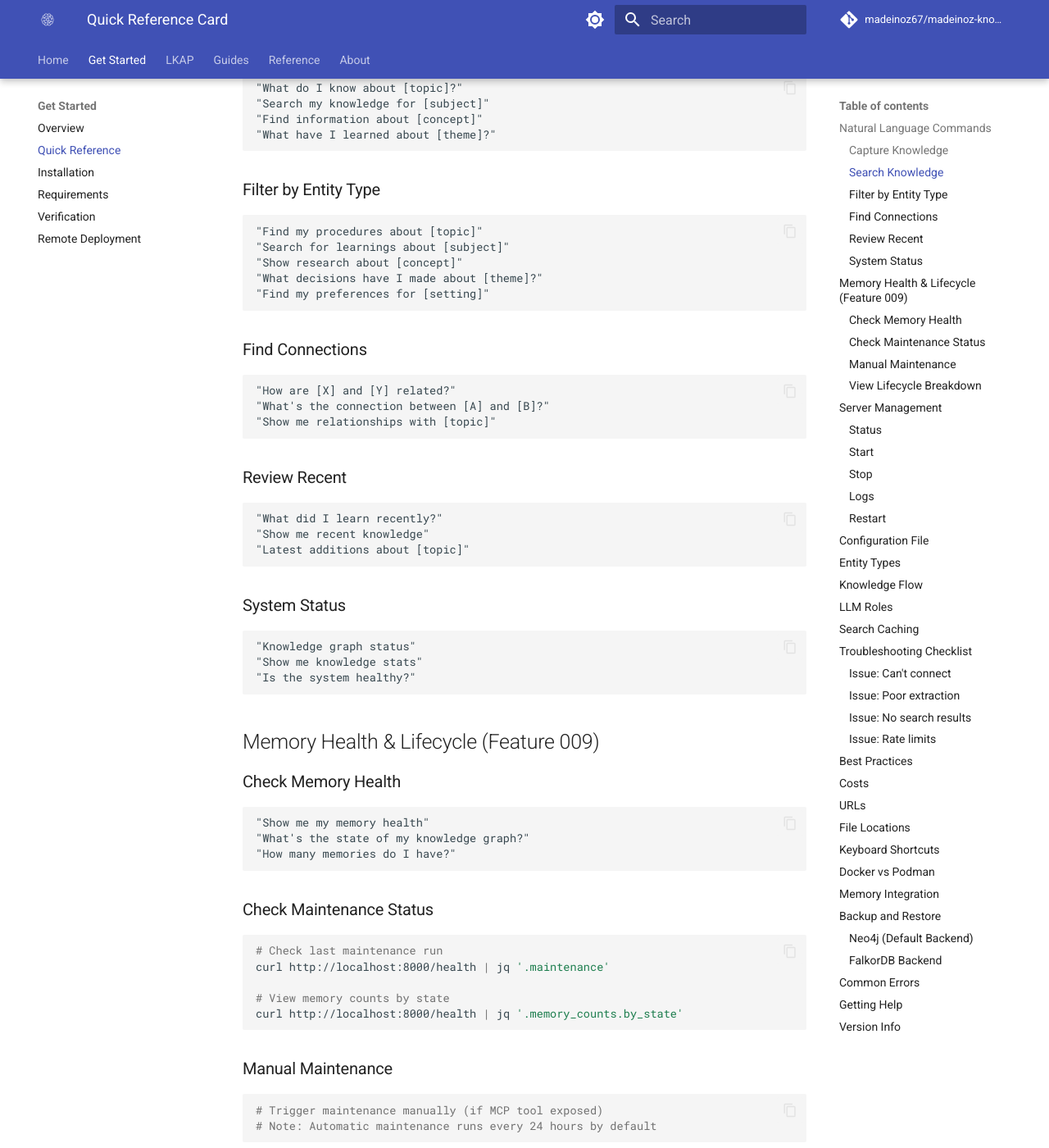
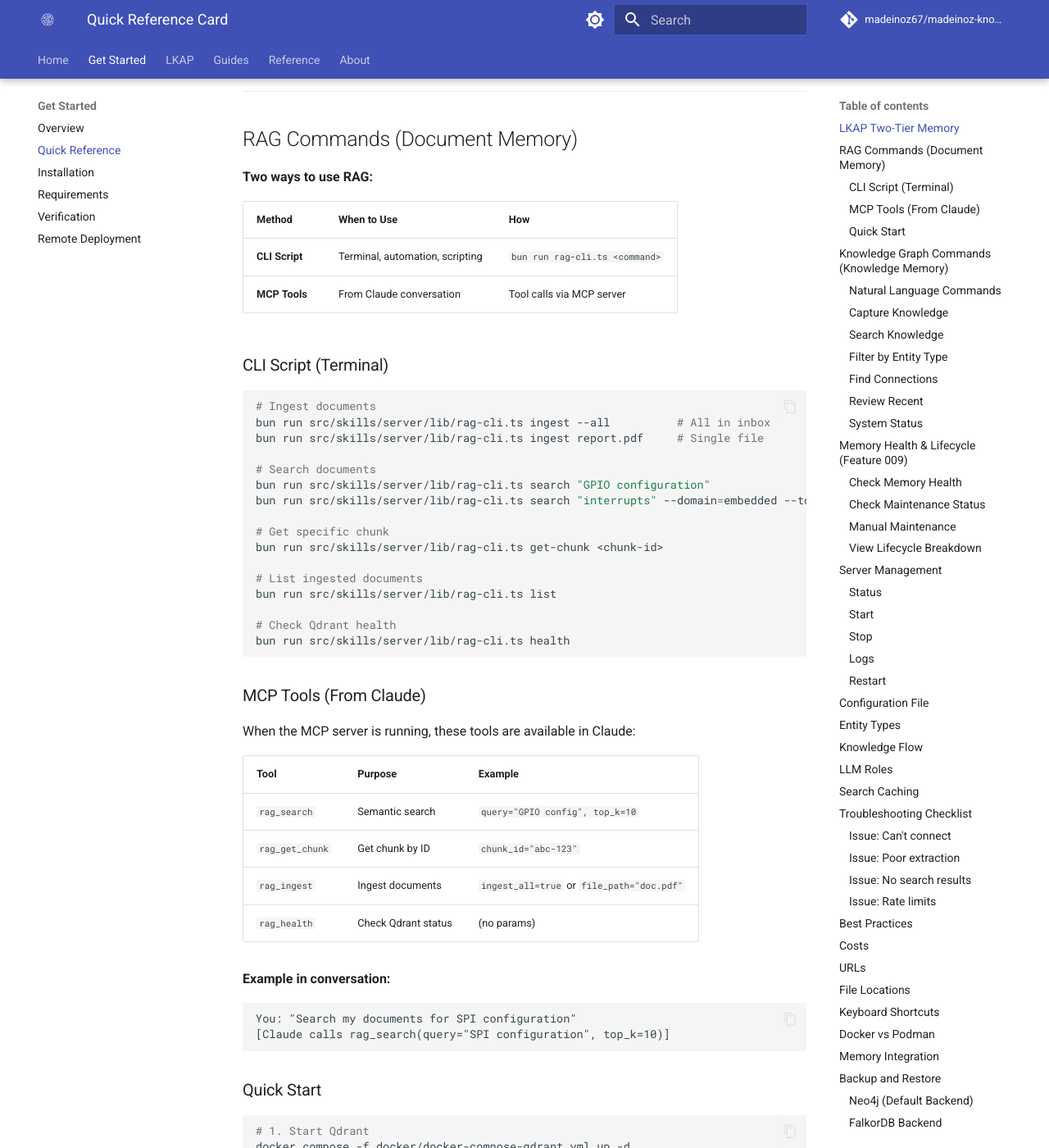
Before and after one commit to madeinoz67/madeinoz-knowledge-system, an MkDocs documentation site: the page built from docs/getting-started/quick-reference.md, in a window 1280 px wide and 1400 px high, scrolled down 478 px. Shown: the whole window at 82% size. Built offline with MkDocs 1.6.1 and Material for MkDocs 9.7.7, drawn with Linux system fonts in a browser that asks for light colours; comment, search, counter and statistics services are not loaded; some of the changed text lies outside the part shown.

Commit message:
docs(getting-started): clarify RAG CLI vs MCP tool usage
- Add clear table distinguishing CLI script vs MCP tools
- Update examples to show both methods with explicit commands
- Fix confusing pseudo-code syntax (rag.ingest -> actual CLI commands)
- Add quick start section with step-by-step workflow

Co-Authored-By: Claude Opus 4.6 <noreply@anthropic.com>

````diff
--- a/docs/getting-started/quick-reference.md
+++ b/docs/getting-started/quick-reference.md
@@ -7,11 +7,21 @@ description: "One-page reference guide for common commands and configurations in
 System: Madeinoz Knowledge System Quick Reference
 Purpose: One-page command and configuration reference for rapid context loading
 
+LKAP Two-Tier Memory:
+- Tier 1: Document Memory (RAG) - Qdrant vector search
+- Tier 2: Knowledge Memory (Graph) - Graphiti/Neo4j graph
+
 Natural Language Triggers:
 - Capture: "Remember that [knowledge]", "Store this: [information]"
 - Search: "What do I know about [topic]?", "Search my knowledge for [subject]"
 - Connections: "How are [X] and [Y] connected?"
 - Status: "Show knowledge graph status", "Check memory health"
+
+RAG Commands:
+- Drop documents in knowledge/inbox/
+- rag.ingest(ingestAll=true) to ingest
+- rag.search(query) for semantic search
+- rag.health() to check Qdrant
 
 CLI Commands (bun run):
 - start: Start all containers
@@ -25,8 +35,7 @@ CLI Commands (bun run):
 
 Health & Status:
 - curl http://localhost:8000/health | jq: Full system health
-- curl http://localhost:8000/health | jq '.maintenance': Maintenance status (Feature 009)
-- curl http://localhost:8000/health | jq '.memory_counts.by_state': Lifecycle distribution
+- curl http://localhost:6333/collections/lkap_documents: Qdrant status
 
 Metrics:
 - http://localhost:9091/metrics: Prometheus metrics (dev)
@@ -35,6 +44,7 @@ Metrics:
 Dashboards:
 - Grafana: http://localhost:3002 (dev) / http://localhost:3001 (prod)
 - Neo4j Browser: http://localhost:7474 (Neo4j backend only)
+- Qdrant Dashboard: http://localhost:6333/dashboard
 - FalkorDB UI: http://localhost:3000 (FalkorDB backend only)
 
 Lifecycle States (Feature 009):
@@ -50,9 +60,89 @@ Stability Levels (Feature 009): VOLATILE (1), LOW (2), MODERATE (3), HIGH (4), P
 
 # Quick Reference Card
 
-One-page reference for the Madeinoz Knowledge System.
+One-page reference for the Madeinoz Knowledge System with LKAP two-tier memory.
 
-## Natural Language Commands
+## LKAP Two-Tier Memory
+
+| Tier | Technology | Use Case |
+|------|------------|----------|
+| **Document Memory** | Qdrant (RAG) | Search documents, find citations |
+| **Knowledge Memory** | Graphiti/Neo4j | Verified facts, relationships |
+
+**When to use each:**
+- **RAG**: Exploring docs, finding evidence, broad search
+- **KG**: Verified facts, relationships, provenance
+
+---
+
+## RAG Commands (Document Memory)
+
+**Two ways to use RAG:**
+
+| Method | When to Use | How |
+|--------|-------------|-----|
+| **CLI Script** | Terminal, automation, scripting | `bun run rag-cli.ts <command>` |
+| **MCP Tools** | From Claude conversation | Tool calls via MCP server |
+
+### CLI Script (Terminal)
+
+```bash
+# Ingest documents
+bun run src/skills/server/lib/rag-cli.ts ingest --all          # All in inbox
+bun run src/skills/server/lib/rag-cli.ts ingest report.pdf     # Single file
+
+# Search documents
+bun run src/skills/server/lib/rag-cli.ts search "GPIO configuration"
+bun run src/skills/server/lib/rag-cli.ts search "interrupts" --domain=embedded --top-k=5
+
+# Get specific chunk
+bun run src/skills/server/lib/rag-cli.ts get-chunk <chunk-id>
+
+# List ingested documents
+bun run src/skills/server/lib/rag-cli.ts list
+
+# Check Qdrant health
+bun run src/skills/server/lib/rag-cli.ts health
+```
+
+### MCP Tools (From Claude)
+
+When the MCP server is running, these tools are available in Claude:
+
+| Tool | Purpose | Example |
+|------|---------|---------|
+| `rag_search` | Semantic search | `query="GPIO config", top_k=10` |
+| `rag_get_chunk` | Get chunk by ID | `chunk_id="abc-123"` |
+| `rag_ingest` | Ingest documents | `ingest_all=true` or `file_path="doc.pdf"` |
+| `rag_health` | Check Qdrant status | (no params) |
+
+**Example in conversation:**
+```
+You: "Search my documents for SPI configuration"
+[Claude calls rag_search(query="SPI configuration", top_k=10)]
+```
+
+### Quick Start
+
+```bash
+# 1. Start Qdrant
+docker compose -f docker/docker-compose-qdrant.yml up -d
+
+# 2. Drop documents in inbox
+cp report.pdf knowledge/inbox/
+
+# 3. Ingest
+bun run src/skills/server/lib/rag-cli.ts ingest --all
+
+# 4. Search
+bun run src/skills/server/lib/rag-cli.ts search "your query"
+```
+
+---
+
+## Knowledge Graph Commands (Knowledge Memory)
+
+### Natural Language Commands
 
 ### Capture Knowledge
 
````
Also changed, not shown: docs/getting-started/overview.md (+47 -3 lines).
